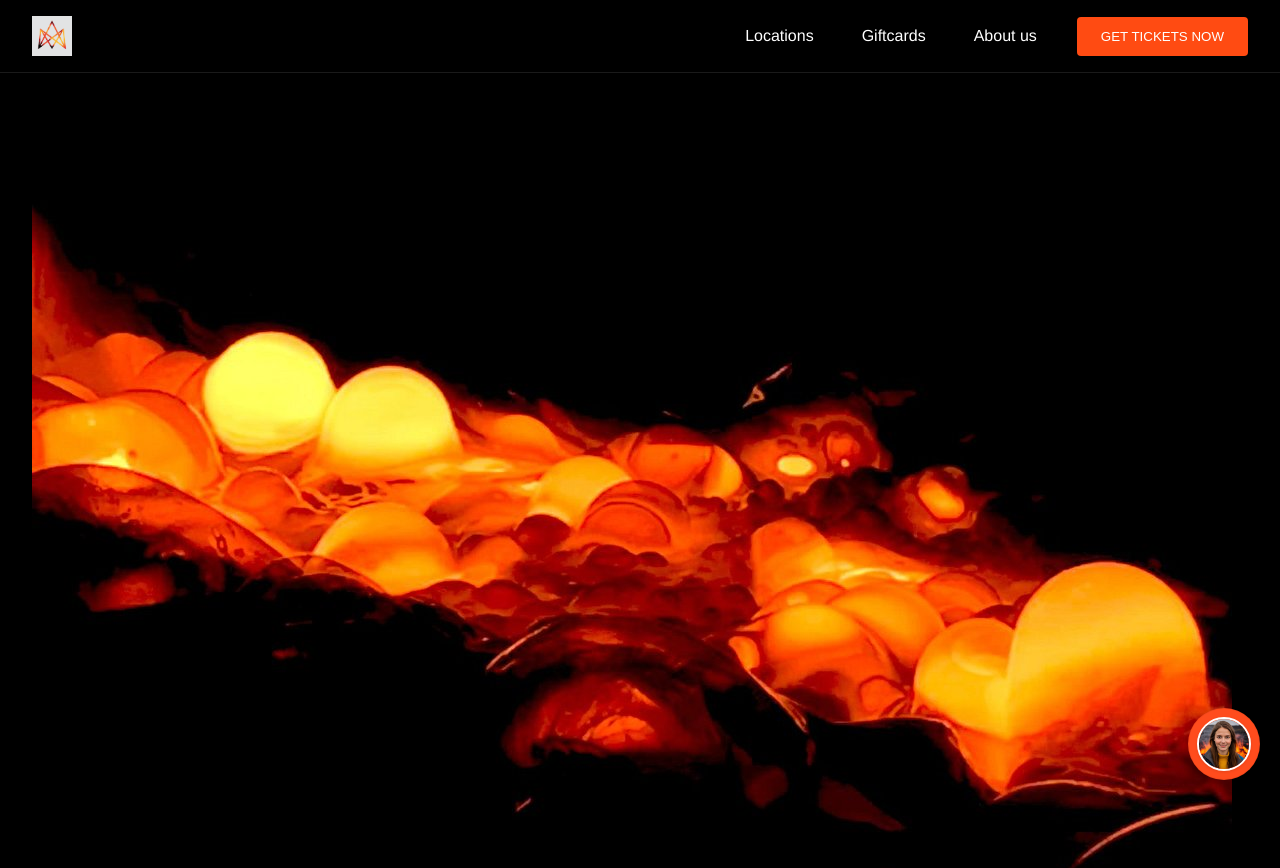
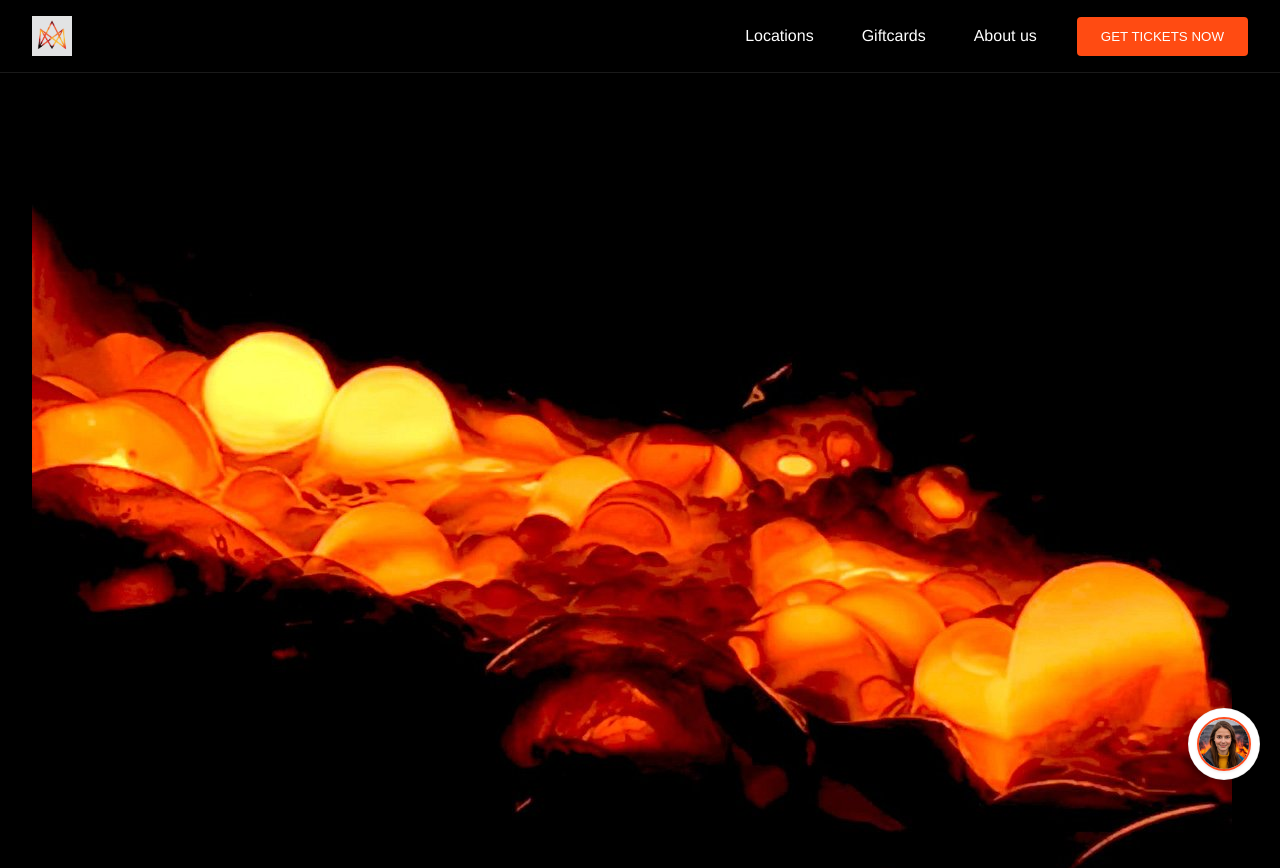
Before and after one commit to SveinnSSR/lavashow-chat-demo, a React (Create React App) app: page / in a window 1280 px wide. Shown: the top 868 px of the page. Built offline with nearby package versions, Linux system fonts and the light colour scheme.

Commit message:
New White themed ChatWidget

```diff
--- a/src/components/ChatWidget.jsx
+++ b/src/components/ChatWidget.jsx
@@ -135,7 +135,7 @@ const ChatWidget = ({
             width: isMinimized ? (windowWidth <= 768 ? '60px' : '70px') : '400px',
             height: isMinimized ? (windowWidth <= 768 ? '60px' : '70px') : 'auto',
             maxHeight: isMinimized ? 'auto' : 'calc(100vh - 40px)',
-            backgroundColor: isMinimized ? brandOrange : '#FFFFFF', // Orange when minimized, white when expanded
+            backgroundColor: '#FFFFFF', // White background for both states
             borderRadius: isMinimized ? '50%' : '16px',
             boxShadow: '0 4px 20px rgba(0, 0, 0, 0.15)',
             border: '1px solid rgba(0, 0, 0, 0.05)',
@@ -157,7 +157,7 @@ const ChatWidget = ({
                     justifyContent: isMinimized ? 'center' : 'center',
                     cursor: 'pointer',
                     gap: '12px',
-                    backgroundColor: isMinimized ? brandOrange : '#FFFFFF', // Match minimized color to brand orange
+                    backgroundColor: '#FFFFFF', // White background for header
                     width: '100%',
                     height: isMinimized ? '100%' : 'auto',
                     boxSizing: 'border-box',
@@ -176,7 +176,7 @@ const ChatWidget = ({
                         borderRadius: '50%',
                         objectFit: 'cover',
                         boxShadow: isMinimized ? '0 1px 3px rgba(0, 0, 0, 0.1)' : '0 2px 4px rgba(0, 0, 0, 0.1)',
-                        border: isMinimized ? '2px solid white' : `2px solid ${brandOrange}` // White border when minimized, orange when expanded
+                        border: `2px solid ${brandOrange}` // Orange border for consistency
                     }}
                 />
                 {!isMinimized && (
```
